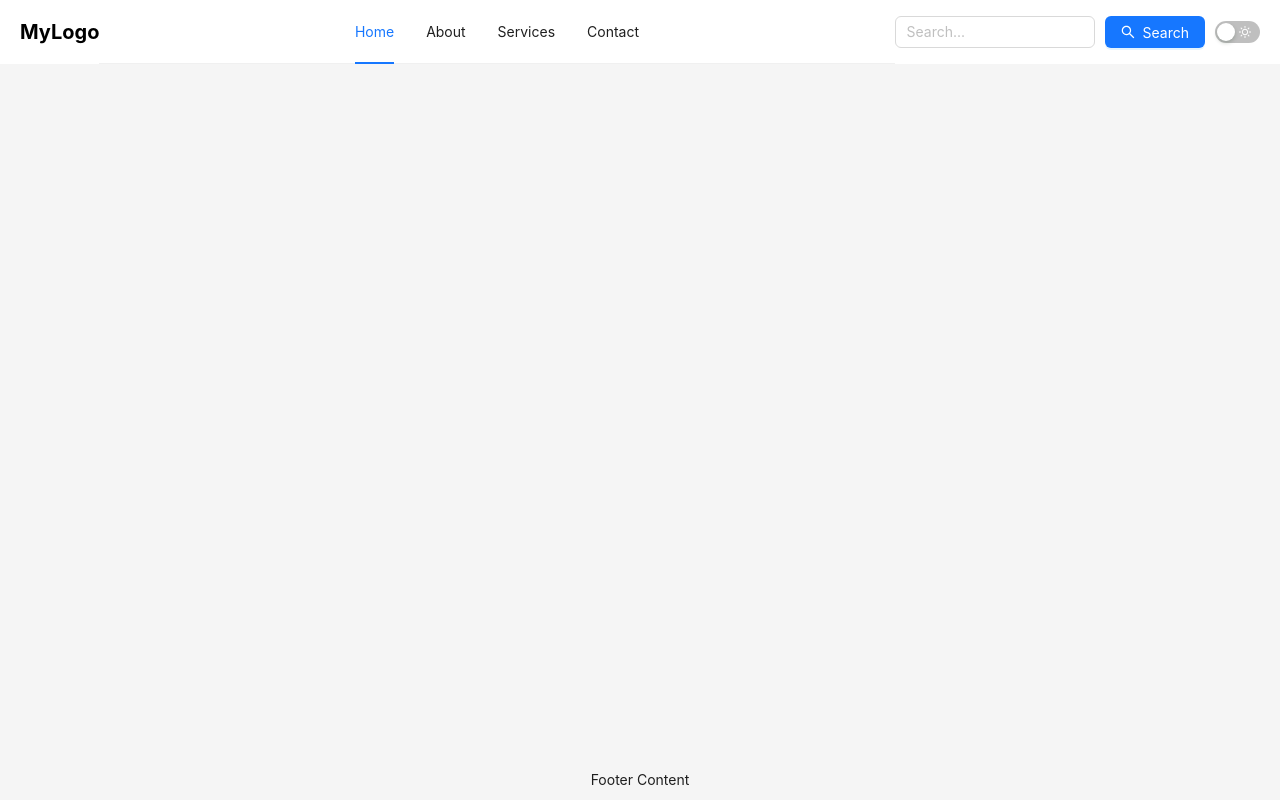
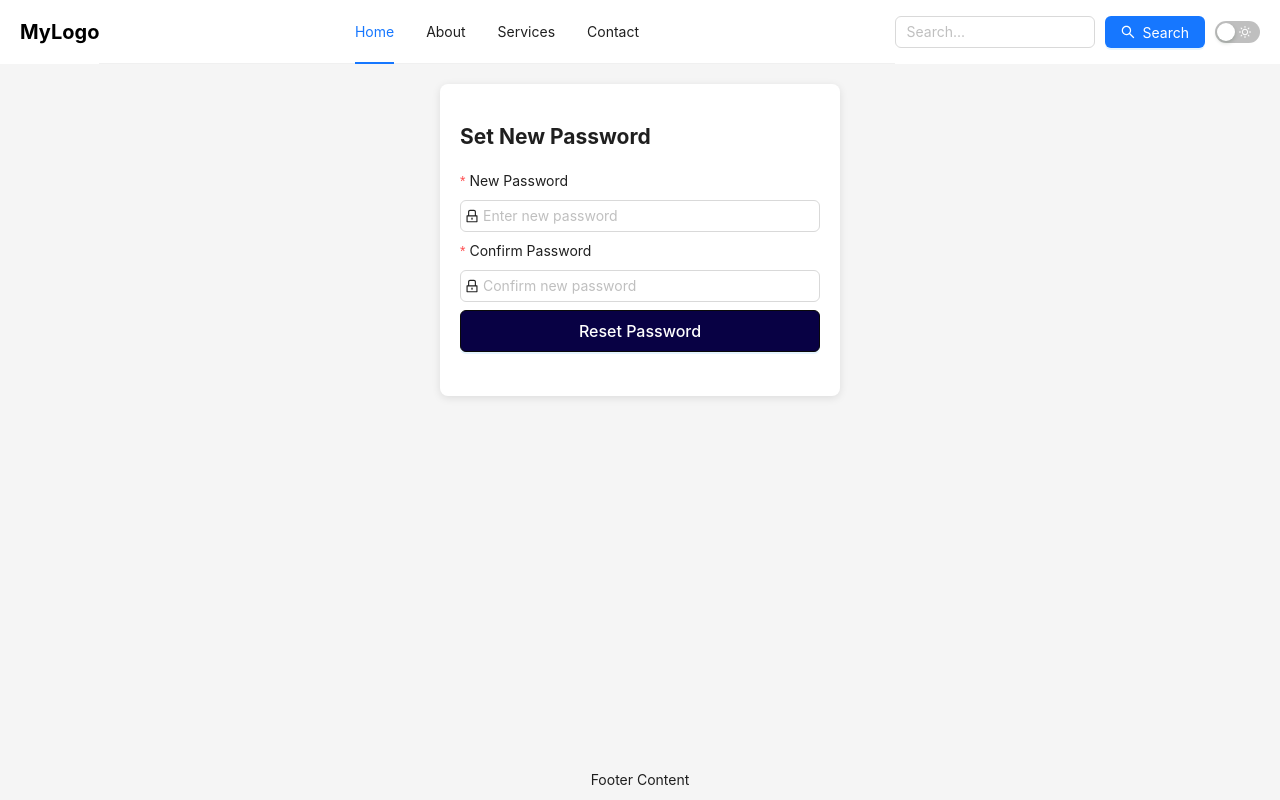
Before and after one commit to aniketsuryawanshi1/Expense-Tracker, a React (Vite) app in the folder Frontend/: page /api/password-reset-confirm/1/1 in a window 1280 px wide. Built offline with nearby package versions, Linux system fonts and the light colour scheme.

Commit message:
Password reset done resend otp done.

```diff
--- a/Frontend/src/Pages/Authentication/RequestAction.jsx
+++ b/Frontend/src/Pages/Authentication/RequestAction.jsx
@@ -25,7 +25,7 @@ const RequestAction = () => {
       const response = await axios.post(endpoint, { email });
       if (response.status === 200) {
         message.success(isPasswordReset ? "Password reset link sent successfully" : "OTP resent successfully");
-        navigate(isPasswordReset ? "/reset-password" : "/verify-email");
+        navigate(isPasswordReset ? "/" : "/verify-email");
       }
     } catch (err) {
       message.error(err.response?.data?.message || "Failed to send request");
--- a/Frontend/src/Pages/Authentication/SetNewPassword.jsx
+++ b/Frontend/src/Pages/Authentication/SetNewPassword.jsx
@@ -2,19 +2,32 @@ import { useState } from "react";
 import { Form, message } from "antd";
 import { LockOutlined } from "@ant-design/icons";
 import { InputField, CustomButton } from "../../components/index";
+import { useParams, useNavigate } from "react-router-dom";
+import axios from "axios";
 import "./test.css";
+
 const SetNewPassword = () => {
   const [loading, setLoading] = useState(false);
+  const { uidb64, token } = useParams();
+  const navigate = useNavigate();
 
   const onFinish = async (values) => {
     setLoading(true);
     try {
-      // Handle password reset logic here
-      console.log("New Password:", values.password);
-      console.log("Confirm Password:", values.password2);
-      message.success("Password reset successfully!");
-    } catch {
-      message.error("Failed to reset password.");
+      console.log("url parameters : ", uidb64, token);
+      const response = await axios.post(
+        `http://localhost:8000/api/password-reset-confirm/${uidb64}/${token}/`,
+        {
+          password: values.password,
+          password2: values.password2,
+        }
+      );
+      message.success(response.data.message);
+      navigate("/login");
+    } catch (error) {
+      message.error(
+        error.response?.data?.error || "Failed to reset password."
+      );
     } finally {
       setLoading(false);
     }
--- a/Frontend/src/Routes/routes.jsx
+++ b/Frontend/src/Routes/routes.jsx
@@ -37,7 +37,7 @@ const MainRoutes = () => {
             <Route path="/verify-email" element={<EmailVerification />} />
             <Route path="/resend-otp" element={<RequestAction />} />
             <Route path="/password-reset" element={<RequestAction />} />
-            <Route path="/set-new-password" element={<SetNewPassword />} />
+            <Route path="/api/password-reset-confirm/:uidb64/:token" element={<SetNewPassword />} />
             <Route path="/dashboard" element={<Dashboard />} />
           </Routes>
         </Content>
```
Also changed, not shown: Frontend/src/assets/Images/expense-tracker-high-logo.svg (added), 1 other file (tests, documents, lock files or other folders).
